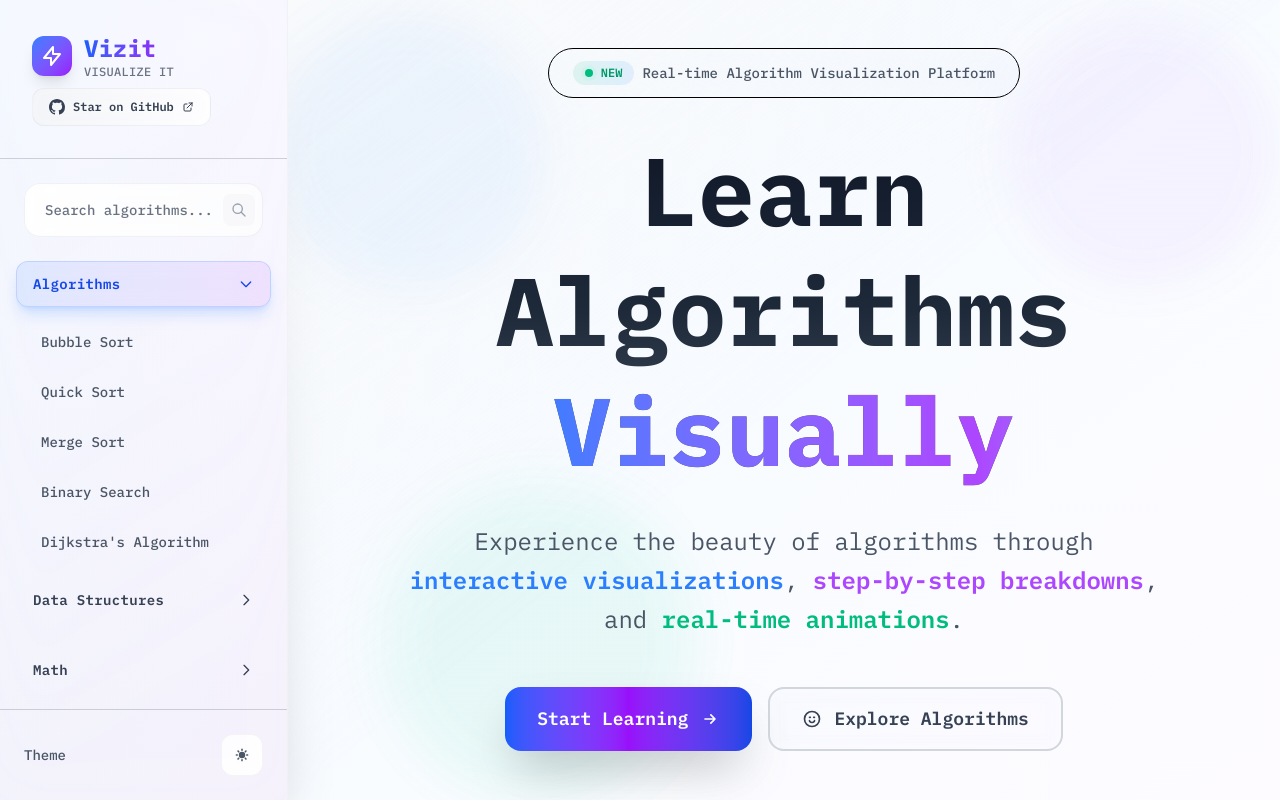
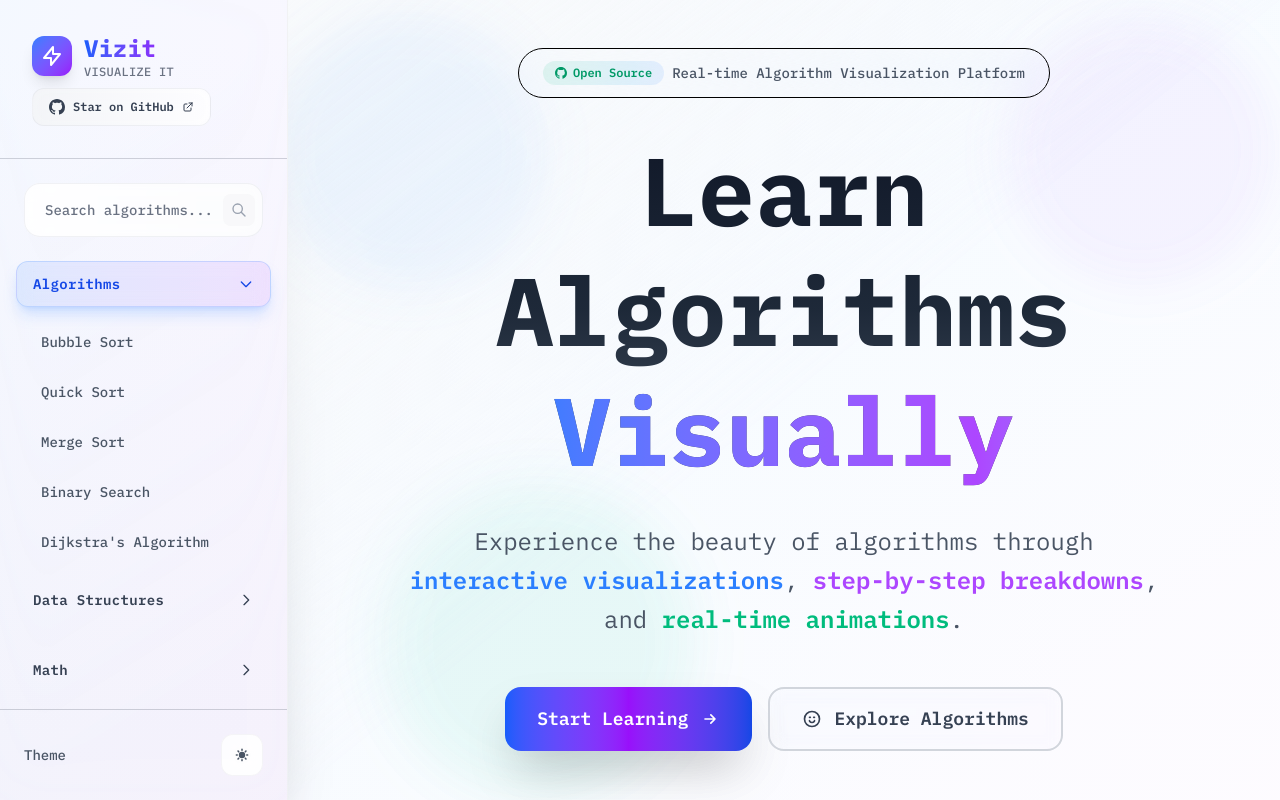
Before and after one commit to masabinhok/vizit, a Next.js app: page / in a window 1280 px wide. Built offline with nearby package versions, Linux system fonts and the light colour scheme.

Commit message:
feat: Add floating badge with tooltip for open source contribution in hero section

```diff
--- a/app/page.tsx
+++ b/app/page.tsx
@@ -30,16 +30,35 @@ export default function Home() {
             <div className="text-center mb-16">
               {/* Floating badge */}
               <div className="inline-flex items-center gap-2 px-6 py-3 rounded-full backdrop-blur-md border mb-8 animate-in fade-in slide-in-from-top-4 duration-1000 delay-100 group hover:scale-105 transition-all">
-                <div className={`px-3 py-1 rounded-full text-xs font-semibold ${
+                <div className={`px-3 py-1 rounded-full text-xs font-semibold group cursor-pointer transition-all duration-300 ${
                   isDarkMode
-                    ? 'bg-gradient-to-r from-emerald-500/20 to-blue-500/20 border-emerald-400/30 text-emerald-300'
-                    : 'bg-gradient-to-r from-emerald-500/10 to-blue-500/10 border-emerald-400/30 text-emerald-600'
+                    ? 'bg-gradient-to-r from-emerald-500/20 to-blue-500/20 border-emerald-400/30 text-emerald-300 hover:from-emerald-500/30 hover:to-blue-500/30'
+                    : 'bg-gradient-to-r from-emerald-500/10 to-blue-500/10 border-emerald-400/30 text-emerald-600 hover:from-emerald-500/20 hover:to-blue-500/20'
                 }`}>
-                  <span className="relative inline-flex h-2 w-2 mr-2">
-                    <span className="animate-ping absolute inline-flex h-full w-full rounded-full bg-emerald-400 opacity-75"></span>
-                    <span className="relative inline-flex rounded-full h-2 w-2 bg-emerald-500"></span>
-                  </span>
-                  NEW
+                  <div className="flex items-center gap-1.5">
+                    <svg className="w-3 h-3 group-hover:rotate-12 transition-transform duration-300" fill="currentColor" viewBox="0 0 24 24">
+                      <path d="M12 0C5.37 0 0 5.37 0 12c0 5.31 3.435 9.795 8.205 11.385.6.105.825-.255.825-.57 0-.285-.015-1.23-.015-2.235-3.015.555-3.795-.735-4.035-1.41-.135-.345-.72-1.41-1.23-1.695-.42-.225-1.02-.78-.015-.795.945-.015 1.62.87 1.845 1.23 1.08 1.815 2.805 1.305 3.495.99.105-.78.42-1.305.765-1.605-2.67-.3-5.46-1.335-5.46-5.925 0-1.305.465-2.385 1.23-3.225-.12-.3-.54-1.53.12-3.18 0 0 1.005-.315 3.3 1.23.96-.27 1.98-.405 3-.405s2.04.135 3 .405c2.295-1.56 3.3-1.23 3.3-1.23.66 1.65.24 2.88.12 3.18.765.84 1.23 1.905 1.23 3.225 0 4.605-2.805 5.625-5.475 5.925.435.375.81 1.095.81 2.22 0 1.605-.015 2.895-.015 3.3 0 .315.225.69.825.57A12.02 12.02 0 0024 12c0-6.63-5.37-12-12-12z"/>
+                    </svg>
+                    <span>Open Source</span>
+                  </div>
+
+                  {/* Tooltip */}
+                  <div className={`absolute -bottom-10 left-1/2 transform -translate-x-1/2 opacity-0 group-hover:opacity-100 transition-all duration-300 pointer-events-none z-10 ${
+                    isDarkMode ? 'text-slate-300' : 'text-gray-700'
+                  }`}>
+                    <div className={`px-3 py-2 rounded-lg backdrop-blur-xl border shadow-lg whitespace-nowrap text-xs ${
+                      isDarkMode
+                        ? 'bg-slate-800/95 border-slate-600/50'
+                        : 'bg-white/95 border-gray-200/50'
+                    }`}>
+                      <span className="text-emerald-500 font-medium">Contribute</span> - even small changes matter ✨
+                      <div className={`w-1.5 h-1.5 ${
+                        isDarkMode ? 'bg-slate-800' : 'bg-white'
+                      } rotate-45 absolute -top-0.5 left-1/2 transform -translate-x-1/2 border-l border-t ${
+                        isDarkMode ? 'border-slate-600/50' : 'border-gray-200/50'
+                      }`}></div>
+                    </div>
+                  </div>
                 </div>
                 <span className={`text-sm font-medium ${isDarkMode ? 'text-slate-300' : 'text-gray-600'} group-hover:text-blue-500 transition-colors duration-300`}>
                   Real-time Algorithm Visualization Platform
```
